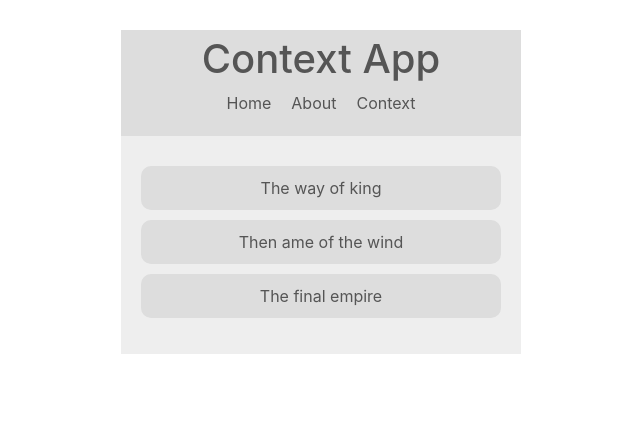
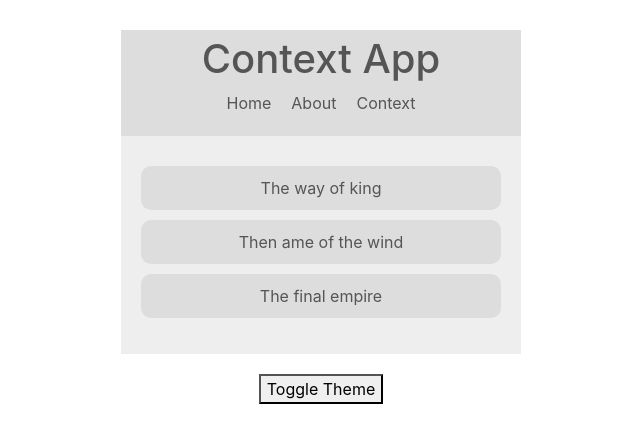
Before and after one commit to gauravsbagul/react-hooks-useContext-API, a React (Create React App) app: page / in a window 1280 px wide. Shown: the top 442 px of the page, without its empty margins (319-959 px from the left). Built offline with nearby package versions, Linux system fonts and the light colour scheme.

Commit message:
Added Toggle button

```diff
--- a/src/App.js
+++ b/src/App.js
@@ -1,17 +1,19 @@
-import React from 'react';
+import React from "react"
 
- import NavBar from './components/NavBar';
-import BookList from './components/BookList';
-import ThemeContextProvider from './contexts/ThemeContext';
-const App=() => {
+import NavBar from "./components/NavBar"
+import BookList from "./components/BookList"
+import ThemeContextProvider from "./contexts/ThemeContext"
+import ThemeToggle from "./components/ThemeToggle"
+const App = () => {
   return (
-     <div className='App'>
-     <ThemeContextProvider>
-       <NavBar/>
-       <BookList/>
-     </ThemeContextProvider>
-     </div>
-  );
+    <div className="App">
+      <ThemeContextProvider>
+        <NavBar />
+        <BookList />
+        <ThemeToggle />
+      </ThemeContextProvider>
+    </div>
+  )
 }
 
-export default App;
+export default App
--- /dev/null
+++ b/src/components/ThemeToggle.js
@@ -0,0 +1,13 @@
+// @ts-nocheck
+import React, { Component } from "react"
+import { ThemeContext } from "./../contexts/ThemeContext"
+
+class ThemeToggle extends Component {
+  static contextType = ThemeContext
+  render() {
+    const { toggleTheme } = this.context
+    return <button onClick={toggleTheme}>Toggle Theme</button>
+  }
+}
+
+export default ThemeToggle
--- a/src/contexts/ThemeContext.js
+++ b/src/contexts/ThemeContext.js
@@ -1,33 +1,39 @@
-import React, { createContext, Component } from 'react'
+import React, { createContext, Component } from "react"
 
-
-export const ThemeContext=createContext();
+export const ThemeContext = createContext()
 
 class ThemeContextProvider extends Component {
   constructor(props) {
-        super(props);
-        this.state={
+    super(props)
+    this.state = {
       isLightTheme: true,
       light: {
-                syntax: '#555',
-                ui: '#ddd',
-                bg: '#eee'
+        syntax: "#555",
+        ui: "#ddd",
+        bg: "#eee",
       },
       dark: {
-                syntax: '#ddd',
-                ui: '#333',
-                bg: '#555'
+        syntax: "#ddd",
+        ui: "#333",
+        bg: "#555",
+      },
+    }
   }
 
-        };
+  toggleTheme = () => {
+    this.setState({
+      isLightTheme: !this.state.isLightTheme,
+    })
   }
   render() {
     return (
-            <ThemeContext.Provider value={{ ...this.state }}>
+      <ThemeContext.Provider
+        value={{ ...this.state, toggleTheme: this.toggleTheme }}
+      >
         {this.props.children}
       </ThemeContext.Provider>
-        );
+    )
   }
 }
 
-export default ThemeContextProvider;
+export default ThemeContextProvider
```
Also changed, not shown: src/components/BookList.js (+12 -16 lines), src/components/NavBar.js (+8 -13 lines), 1 other file (tests, documents, lock files or other folders). Lines whose indentation alone changed are shown as unchanged.
